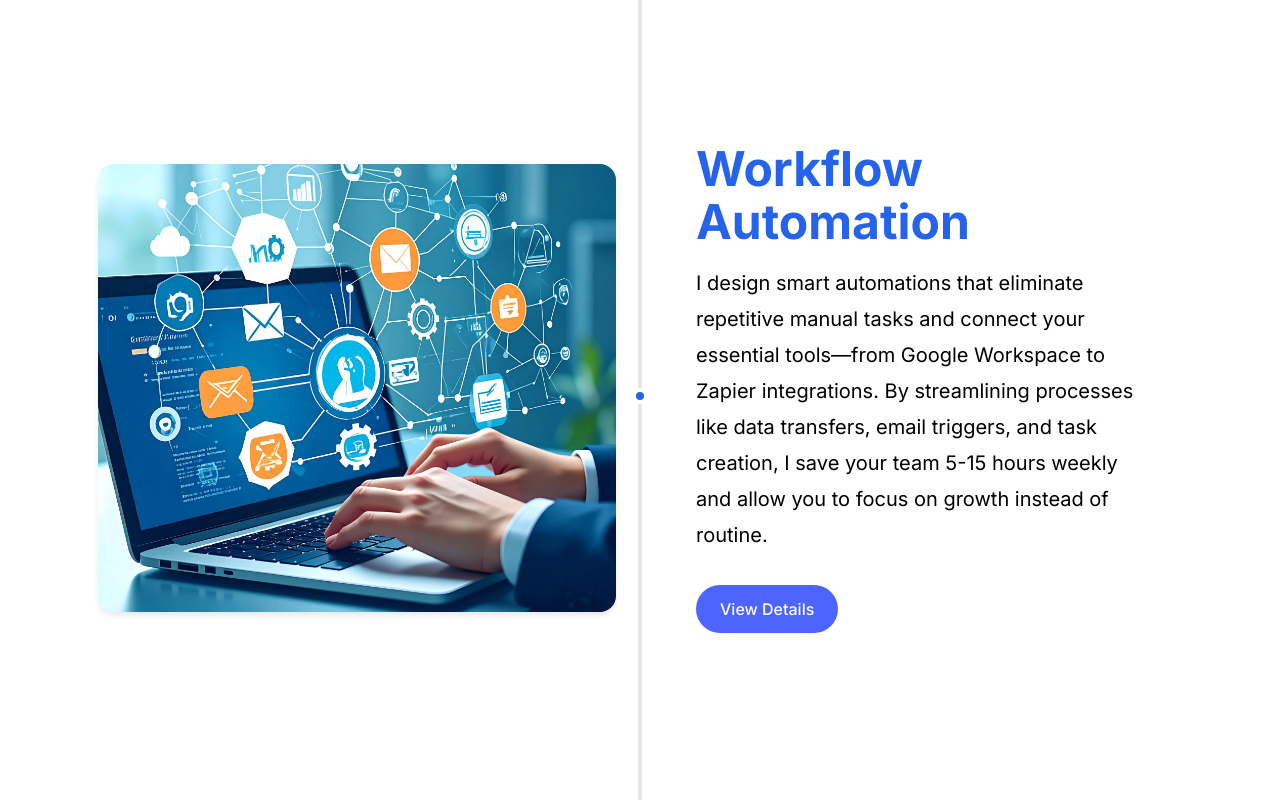
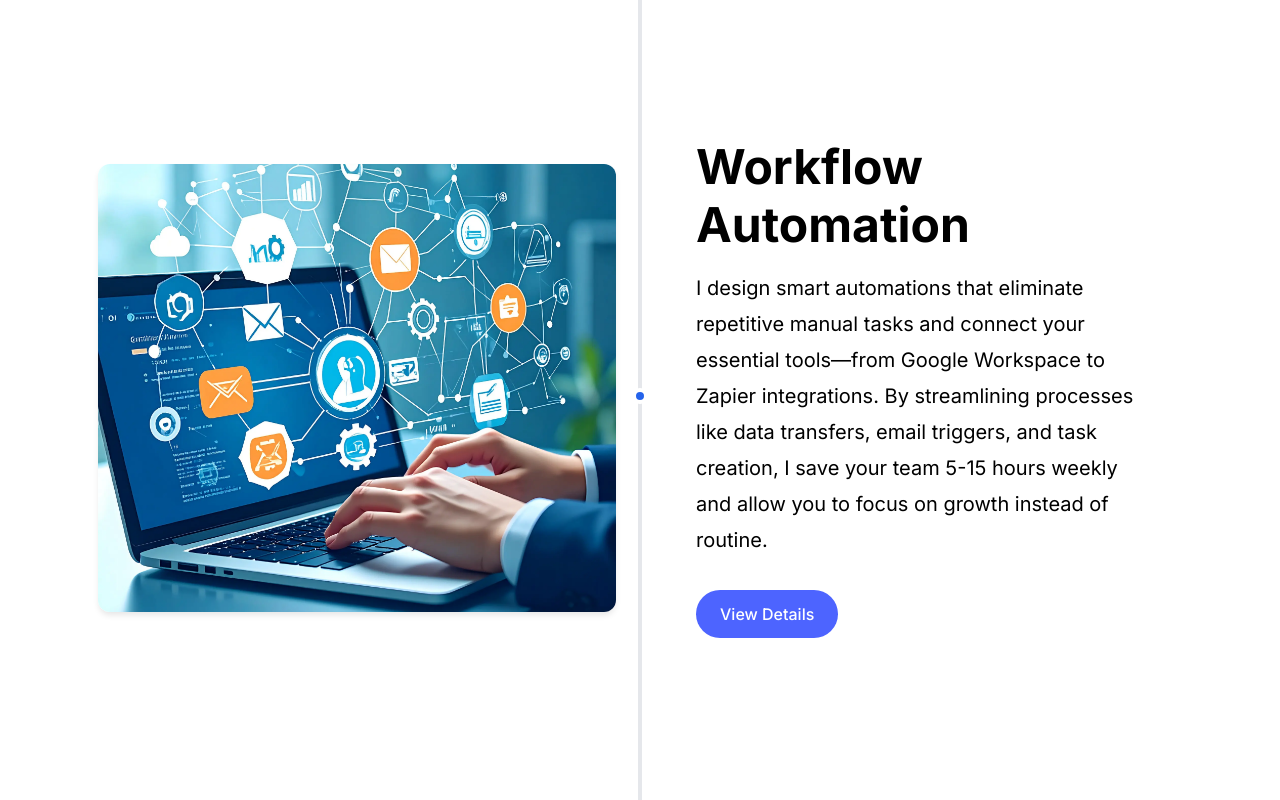
Before and after one commit to faresbermak97-tech/faresbermak, a Next.js app: page / in a window 1280 px wide. Shown: the part 5100-5900 px from the top of the page. Built offline with nearby package versions, Linux system fonts and the light colour scheme.

Commit message:
New update

```diff
--- a/src/components/sections/FeaturesSection.module.css
+++ b/src/components/sections/FeaturesSection.module.css
@@ -1,6 +1,5 @@
 .tripleSection {
   position: relative;
-  /* Use auto height so it fits the content perfectly */
   height: auto;
   min-height: 100vh;
   overflow: hidden;
@@ -29,10 +28,8 @@
 /* The blue filling line */
 .timelineProgress {
   width: 100%;
-  /* Height will be set dynamically via React inline style */
   background-color: rgb(37 99 235); /* Blue-600 */
   transform-origin: top;
-  /* Smooth out the movement slightly */
   transition: height 0.1s linear;
 }
 
@@ -47,59 +44,44 @@
   z-index: 10;
 }
 
-/* Positioning dots relative to the 3 slides */
-.timelineDotTop1 {
-  top: 16.66%; /* Center of 1st slide (roughly) */
-  left: 50%;
-  transform: translateX(-50%);
-}
+.timelineDotTop1 { top: 16.66%; left: 50%; transform: translateX(-50%); }
+.timelineDotTop2 { top: 50%; left: 50%; transform: translateX(-50%); }
+.timelineDotTop3 { top: 83.33%; left: 50%; transform: translateX(-50%); }
 
-.timelineDotTop2 {
-  top: 50%; /* Center of 2nd slide */
-  left: 50%;
-  transform: translateX(-50%);
-}
-
-.timelineDotTop3 {
-  top: 83.33%; /* Center of 3rd slide */
-  left: 50%;
-  transform: translateX(-50%);
-}
-
-/* --- SLIDE LAYOUT (Mobile First) --- */
+/* --- SLIDE LAYOUT (Mobile First - Left Aligned) --- */
 
 .slide {
   position: relative;
-  min-height: 100vh;
+  min-height: auto;
   display: flex;
-  flex-direction: column; /* Stack vertically on mobile */
-  align-items: center;
+  flex-direction: column; /* Stack vertically */
+  align-items: flex-start; /* Ensure all content starts from the left edge */
   justify-content: center;
-  padding: 4rem 1rem;
-  z-index: 1; /* Ensure content is above the line */
+  padding: 3rem 1.5rem;
+  z-index: 1;
 }
 
 .slideImg {
   position: relative;
   width: 100%;
-  height: 20rem; /* Fixed height for mobile */
-  border-radius: 1rem;
+  height: 18rem;
+  border-radius: 0.75rem;
   overflow: hidden;
-  margin-bottom: 2rem;
+  margin-bottom: 1.5rem;
   box-shadow: 0 4px 6px -1px rgb(0 0 0 / 0.1);
 }
 
 .slideText {
   width: 100%;
   padding: 0;
-  text-align: center;
+  text-align: left; /* Text content is also left-aligned */
 }
 
 .accent {
   font-size: 2rem;
-  line-height: 1.1;
+  line-height: 1.2;
   font-weight: 700;
-  color: rgb(37 99 235);
+  /* Removed color: #111827; to avoid conflicts - relies on Tailwind class in TSX */
   display: block;
   margin-bottom: 1rem;
 }
@@ -111,19 +93,18 @@
 /* --- DESKTOP STYLES (Min-width: 768px) --- */
 
 @media (min-width: 768px) {
-  /* Show timeline on desktop */
   .timelineLine,
   .timelineDot {
     display: block;
   }
 
   .slide {
-    flex-direction: row; /* Side-by-side on desktop */
+    flex-direction: row;
+    align-items: center; /* Center vertically on desktop */
     padding: 4rem;
-    height: 100vh; /* Full viewport height per slide */
+    min-height: 100vh;
   }
 
-  /* Reverse layout for even slides */
   .reverse {
     flex-direction: row-reverse;
   }
```
